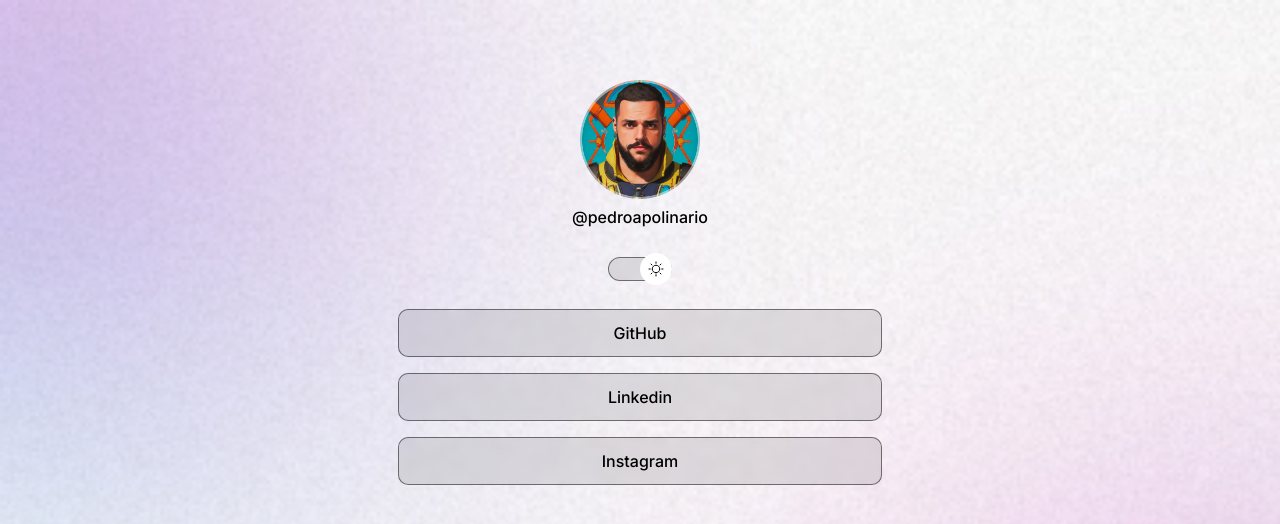
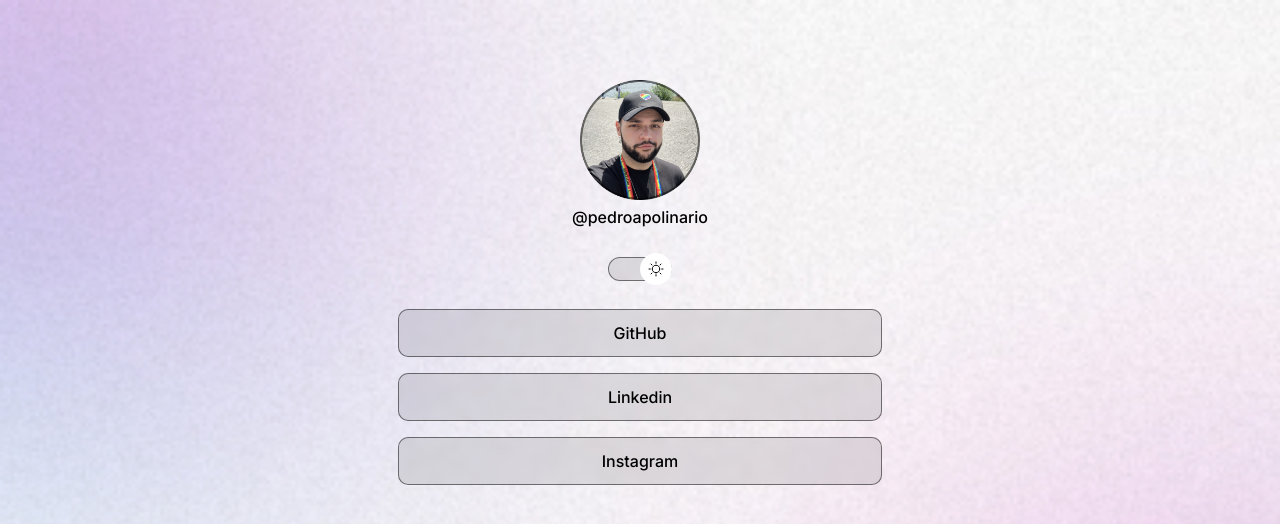
Before and after one commit to apolinariopedro/PrimeiroProjeto, a plain HTML site: page index.html in a window 1280 px wide. Shown: the top 524 px of the page. Drawn offline with nearby package versions, Linux system fonts and the light colour scheme.

Commit message:
Atualizando o projeto no pc formatado e retomando estudos

```diff
--- a/index.html
+++ b/index.html
@@ -16,7 +16,7 @@
   <body>
     <div id="container">
       <div id="profile">
-        <img src="./assets/avatar.png" alt="Imagem de perfil" />
+        <img src="./assets/avatar-light.png" alt="Imagem de perfil" />
         <p>@pedroapolinario</p>
       </div>
 
```
